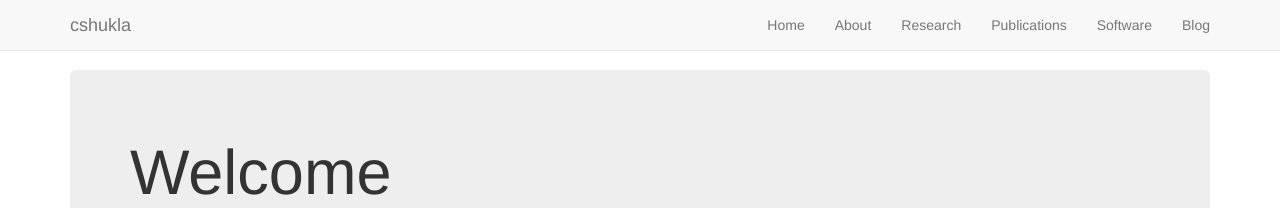
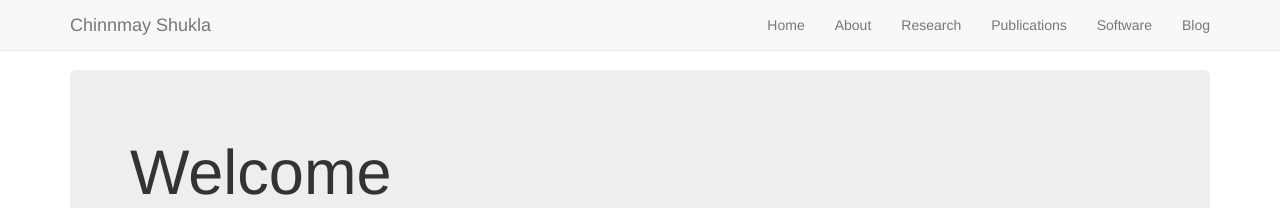
Before and after one commit to cshukla/cshukla.github.io, a Jekyll site: the page built from index.html, in a window 1280 px wide. Shown: the top 208 px of the page. Built offline with Jekyll 4.4.1, drawn with Linux system fonts in a browser that asks for light colours; nearby versions of some CDN libraries; the list of posts is cut into pages by our own code.

Commit message:
change name of website to Chinmay Shukla

```diff
--- a/_config.yml
+++ b/_config.yml
@@ -14,7 +14,7 @@ enforce_ssl: ""
 baseurl: ""
 
 # Title of website
-title: cshukla
+title: Chinnmay Shukla
 
 #Default keywords (used if no keywords are specified on a page basis)
 keywords: Shukla, Chinmay
```
